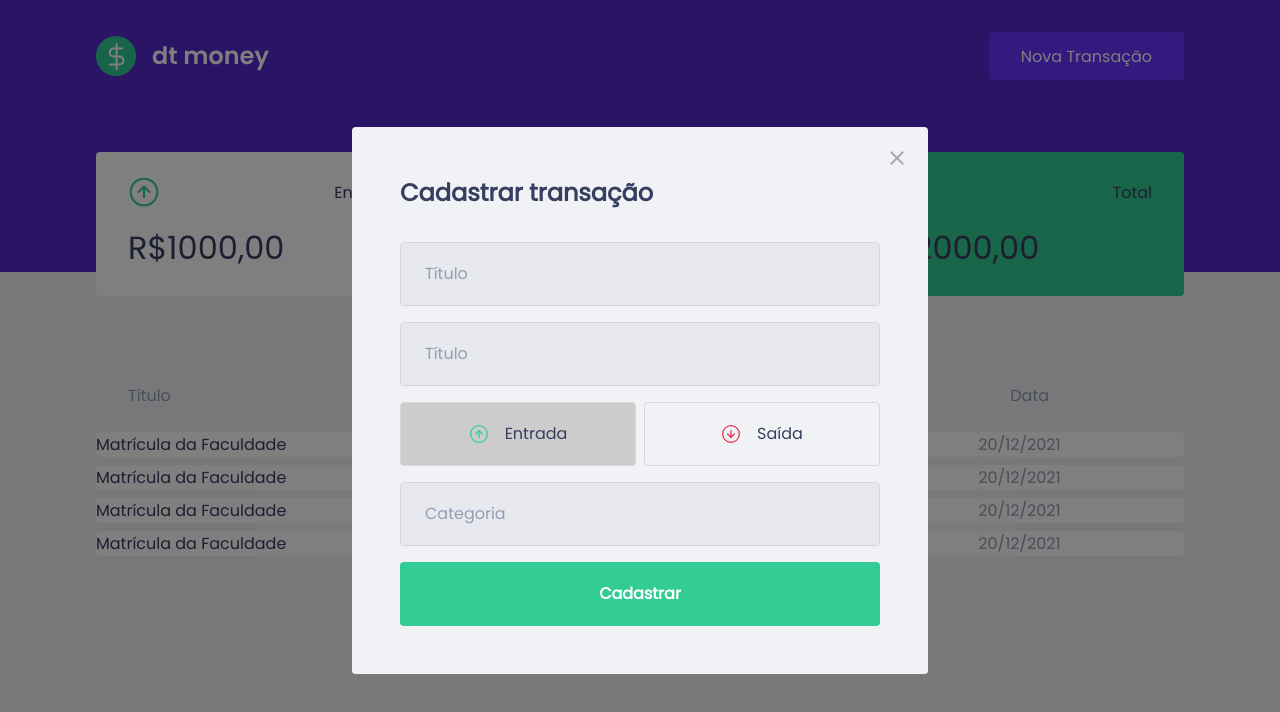
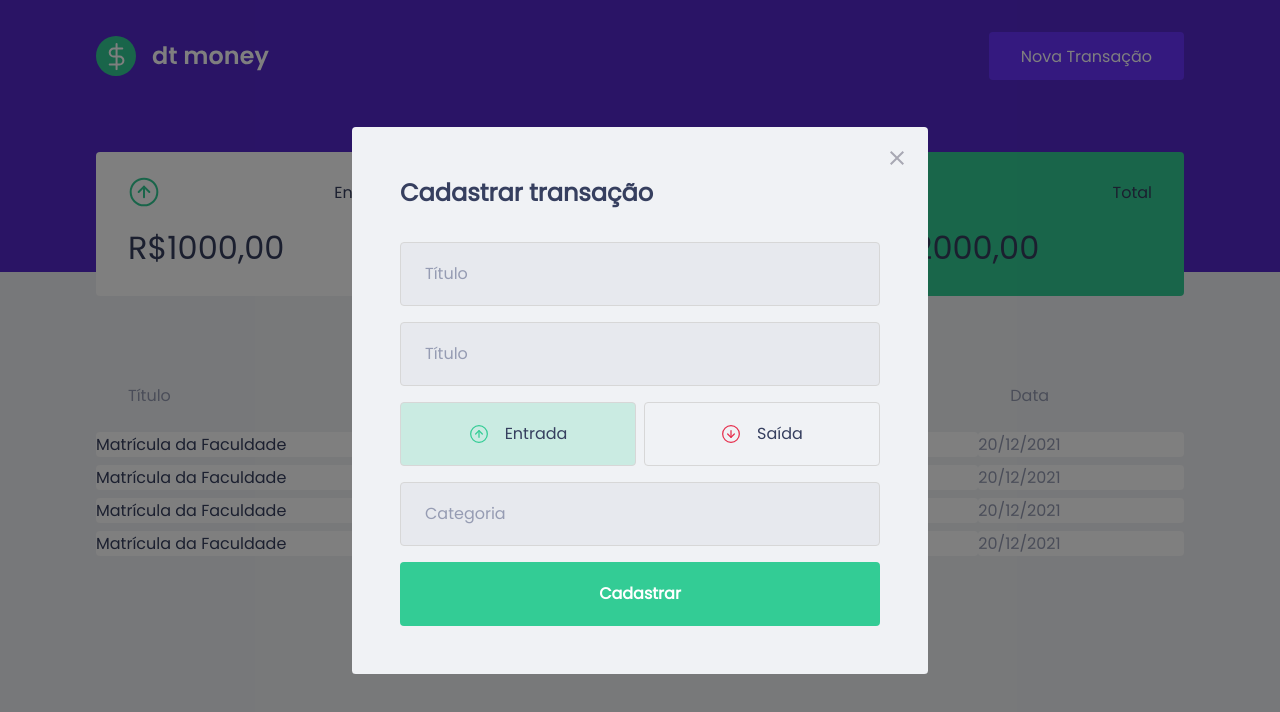
Before and after one commit to root1945/dt_money, a React (Create React App) app: page / in a window 1280 px wide. Both pictures are taken after a click on the button "Nova Transação". Shown: the top 712 px of the page. Built offline with nearby package versions, Linux system fonts and the light colour scheme; no server answers; what miragejs would draw is missing.

Commit message:
estilizando os radios buttons

```diff
--- a/src/components/NewTransactionModal/index.tsx
+++ b/src/components/NewTransactionModal/index.tsx
@@ -44,6 +44,7 @@ export function NewTransactionModal({isOpen, onRequestClose} : NewTransactionMod
           type='button'
           onClick={() => setType('deposit')}
           isActive={type === 'deposit'}
+          isActiveColor={'green'}
           >
             <img src={incomeImg} alt="Entrada" />
             <span>Entrada</span>
@@ -52,6 +53,7 @@ export function NewTransactionModal({isOpen, onRequestClose} : NewTransactionMod
           type='button'
           onClick={() => setType('withdraw')}
           isActive={type === 'withdraw'}
+          isActiveColor={'red'}
           >
             <img src={outcomeImg} alt="Saída" />
             <span>Saída</span>
--- a/src/components/NewTransactionModal/styles.ts
+++ b/src/components/NewTransactionModal/styles.ts
@@ -1,5 +1,5 @@
 import styled from "styled-components";
-import { darken } from "polished";
+import { darken, transparentize } from "polished";
 export const Container = styled.form`
   h2 {
     color: var(--text-title);
@@ -57,6 +57,12 @@ export const TransactionTypeContainer = styled.div`
 
 interface RadioBoxProps {
   isActive: boolean;
+  isActiveColor: 'green' | 'red';
+}
+
+const colors = {
+  green: '#33CC95',
+  red: '#E52E4D'
 }
 
 export const RadioBox = styled.button<RadioBoxProps>`
@@ -64,7 +70,10 @@ export const RadioBox = styled.button<RadioBoxProps>`
   border: 1px solid #d7d7d7;
   border-radius: 0.25rem;
 
-  background: ${(props) => props.isActive ? '#ccc' : 'transparent'};
+  background: ${(props) => props.isActive
+    ? transparentize(0.8, colors[props.isActiveColor])
+    : 'transparent'
+  };
 
   display: flex;
   align-items: center;
```
